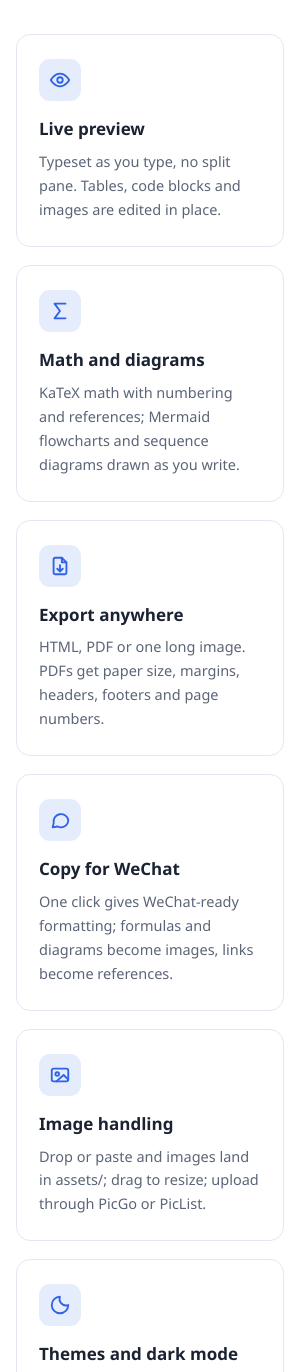
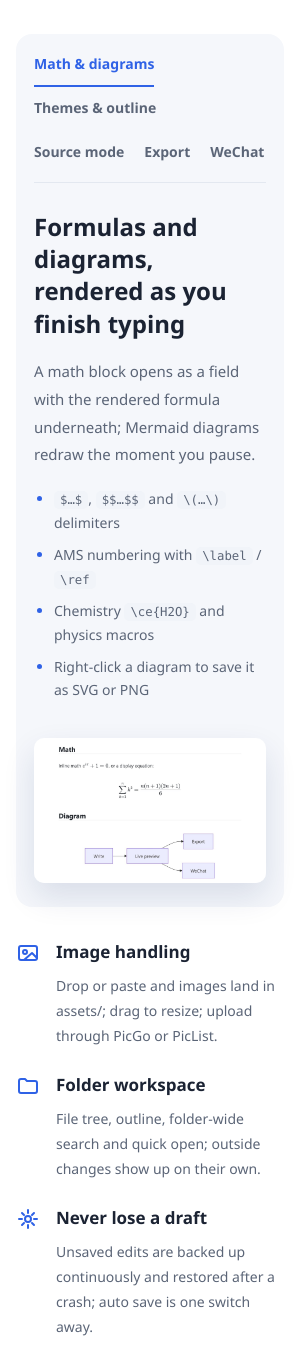
Before and after one commit to whyun-pages/posemark, an Electron app: page website/index.html in a window 300 px wide. Shown: the part 1280-2652 px from the top of the page. Drawn offline with Linux system fonts and the light colour scheme.

Commit message:
website: consolidate features into interactive showcase

```diff
--- a/website/index.html
+++ b/website/index.html
@@ -61,60 +61,21 @@
     </div>
   </section>
 
-  <section class="block" id="features">
+  <section class="block feature-section" id="features">
     <div class="wrap">
       <div class="section-head">
         <h2><span lang="zh-CN">专心写，排版交给它</span><span lang="en">Focus on writing, the layout takes care of itself</span></h2>
         <p><span lang="zh-CN">从笔记、技术文档到公众号文章，常用的 Markdown 写作场景都照顾到了。</span><span lang="en">From notes and technical docs to newsletter posts — the everyday Markdown jobs are covered.</span></p>
       </div>
-      <div class="features">
-        <div class="feature">
-          <div class="ico"><svg viewBox="0 0 24 24" fill="none" stroke="currentColor" stroke-width="2" stroke-linecap="round" stroke-linejoin="round"><path d="M2 12s3.6-7 10-7 10 7 10 7-3.6 7-10 7S2 12 2 12z"/><circle cx="12" cy="12" r="3"/></svg></div>
-          <h3><span lang="zh-CN">实时预览</span><span lang="en">Live preview</span></h3>
-          <p><span lang="zh-CN">边写边排版，没有左右分栏。表格、代码块、图片都能就地编辑。</span><span lang="en">Typeset as you type, no split pane. Tables, code blocks and images are edited in place.</span></p>
+      <div class="feature-stage">
+        <div class="feature-tabs" role="tablist" aria-label="Posemark features" hidden>
+          <button type="button" id="feature-tab-math" role="tab" aria-controls="feature-panel-math" aria-selected="true" tabindex="0"><span lang="zh-CN">公式与图表</span><span lang="en">Math & diagrams</span></button>
+          <button type="button" id="feature-tab-dark" role="tab" aria-controls="feature-panel-dark" aria-selected="false" tabindex="-1"><span lang="zh-CN">主题与大纲</span><span lang="en">Themes & outline</span></button>
+          <button type="button" id="feature-tab-source" role="tab" aria-controls="feature-panel-source" aria-selected="false" tabindex="-1"><span lang="zh-CN">源代码</span><span lang="en">Source mode</span></button>
+          <button type="button" id="feature-tab-export" role="tab" aria-controls="feature-panel-export" aria-selected="false" tabindex="-1"><span lang="zh-CN">导出文档</span><span lang="en">Export</span></button>
+          <button type="button" id="feature-tab-wechat" role="tab" aria-controls="feature-panel-wechat" aria-selected="false" tabindex="-1"><span lang="zh-CN">公众号排版</span><span lang="en">WeChat</span></button>
         </div>
-        <div class="feature">
-          <div class="ico"><svg viewBox="0 0 24 24" fill="none" stroke="currentColor" stroke-width="2" stroke-linecap="round" stroke-linejoin="round"><path d="M18 4H6l6 8-6 8h12"/></svg></div>
-          <h3><span lang="zh-CN">公式与图表</span><span lang="en">Math and diagrams</span></h3>
-          <p><span lang="zh-CN">KaTeX 公式、公式编号与引用，Mermaid 流程图、时序图随写随画。</span><span lang="en">KaTeX math with numbering and references; Mermaid flowcharts and sequence diagrams drawn as you write.</span></p>
-        </div>
-        <div class="feature">
-          <div class="ico"><svg viewBox="0 0 24 24" fill="none" stroke="currentColor" stroke-width="2" stroke-linecap="round" stroke-linejoin="round"><path d="M14 3H7a2 2 0 0 0-2 2v14a2 2 0 0 0 2 2h10a2 2 0 0 0 2-2V8z"/><path d="M14 3v5h5M9 15l3 3 3-3M12 11v7"/></svg></div>
-          <h3><span lang="zh-CN">多种导出</span><span lang="en">Export anywhere</span></h3>
-          <p><span lang="zh-CN">HTML、PDF、长图一键导出。PDF 可设纸张、边距、页眉页脚和页码。</span><span lang="en">HTML, PDF or one long image. PDFs get paper size, margins, headers, footers and page numbers.</span></p>
-        </div>
-        <div class="feature">
-          <div class="ico"><svg viewBox="0 0 24 24" fill="none" stroke="currentColor" stroke-width="2" stroke-linecap="round" stroke-linejoin="round"><path d="M21 12a8 8 0 0 1-11.6 7.1L4 20l1.1-4.6A8 8 0 1 1 21 12z"/></svg></div>
-          <h3><span lang="zh-CN">复制到公众号</span><span lang="en">Copy for WeChat</span></h3>
-          <p><span lang="zh-CN">一键生成公众号可用的排版，公式和图表自动转图，链接整理成参考链接。</span><span lang="en">One click gives WeChat-ready formatting; formulas and diagrams become images, links become references.</span></p>
-        </div>
-        <div class="feature">
-          <div class="ico"><svg viewBox="0 0 24 24" fill="none" stroke="currentColor" stroke-width="2" stroke-linecap="round" stroke-linejoin="round"><rect x="3" y="5" width="18" height="14" rx="2"/><circle cx="9" cy="11" r="2"/><path d="m21 17-5-5-8 7"/></svg></div>
-          <h3><span lang="zh-CN">图片管理</span><span lang="en">Image handling</span></h3>
-          <p><span lang="zh-CN">拖入、粘贴截图自动存到 assets；拖动调整大小；支持 PicGo / PicList 上传图床。</span><span lang="en">Drop or paste and images land in assets/; drag to resize; upload through PicGo or PicList.</span></p>
-        </div>
-        <div class="feature">
-          <div class="ico"><svg viewBox="0 0 24 24" fill="none" stroke="currentColor" stroke-width="2" stroke-linecap="round" stroke-linejoin="round"><path d="M12 3a9 9 0 1 0 9 9 7 7 0 0 1-9-9z"/></svg></div>
-          <h3><span lang="zh-CN">主题与深色模式</span><span lang="en">Themes and dark mode</span></h3>
-          <p><span lang="zh-CN">内置 5 套主题，可跟随系统深色模式，也能用自定义 CSS 微调。</span><span lang="en">Five built-in themes that follow the system dark mode, plus your own CSS on top.</span></p>
-        </div>
-        <div class="feature">
-          <div class="ico"><svg viewBox="0 0 24 24" fill="none" stroke="currentColor" stroke-width="2" stroke-linecap="round" stroke-linejoin="round"><path d="M3 7a2 2 0 0 1 2-2h4l2 2h8a2 2 0 0 1 2 2v8a2 2 0 0 1-2 2H5a2 2 0 0 1-2-2z"/></svg></div>
-          <h3><span lang="zh-CN">文件夹工作区</span><span lang="en">Folder workspace</span></h3>
-          <p><span lang="zh-CN">文件树、大纲、全文搜索、快速打开，外部改动自动同步。</span><span lang="en">File tree, outline, folder-wide search and quick open; outside changes show up on their own.</span></p>
-        </div>
-        <div class="feature">
-          <div class="ico"><svg viewBox="0 0 24 24" fill="none" stroke="currentColor" stroke-width="2" stroke-linecap="round" stroke-linejoin="round"><path d="M12 3v3m0 12v3M3 12h3m12 0h3M6 6l2 2m8 8 2 2M6 18l2-2m8-8 2-2"/><circle cx="12" cy="12" r="3"/></svg></div>
-          <h3><span lang="zh-CN">不丢稿</span><span lang="en">Never lose a draft</span></h3>
-          <p><span lang="zh-CN">未保存的修改随时备份，崩溃或断电后可一键恢复；也可开启自动保存。</span><span lang="en">Unsaved edits are backed up continuously and restored after a crash; auto save is one switch away.</span></p>
-        </div>
-      </div>
-    </div>
-  </section>
-
-  <section class="block soft">
-    <div class="wrap">
-      <div class="showcase">
+        <article class="feature-panel" id="feature-panel-math" role="tabpanel" aria-labelledby="feature-tab-math" tabindex="0">
         <div class="copy">
           <h3><span lang="zh-CN">公式、图表，写完就看到</span><span lang="en">Formulas and diagrams, rendered as you finish typing</span></h3>
           <p><span lang="zh-CN">公式块打开时是一个编辑框，下方实时显示渲染结果；Mermaid 图表在你停笔的瞬间重新绘制。</span><span lang="en">A math block opens as a field with the rendered formula underneath; Mermaid diagrams redraw the moment you pause.</span></p>
@@ -125,26 +86,23 @@
             <li><span lang="zh-CN">图表可右键另存为 SVG / PNG</span><span lang="en">Right-click a diagram to save it as SVG or PNG</span></li>
           </ul>
         </div>
-        <div class="shot"><img data-shot="math" src="assets/screenshots/math-zh.jpg" width="1600" height="1000" loading="lazy" alt=""></div>
-      </div>
-
-      <div class="showcase flip">
+        <div class="shot"><img data-shot="math" src="assets/screenshots/math-zh.jpg" width="1600" height="1000" loading="lazy" alt="Posemark: Math & diagrams"></div>
+        </article>
+        <article class="feature-panel" id="feature-panel-dark" role="tabpanel" aria-labelledby="feature-tab-dark" tabindex="0">
         <div class="copy">
           <h3><span lang="zh-CN">深色模式与大纲</span><span lang="en">Dark mode and outline</span></h3>
-          <p><span lang="zh-CN">浅色、深色各选一套主题，随系统自动切换。左侧大纲面板可折叠、可筛选，当前所在章节始终高亮，点一下即可跳转。</span><span lang="en">Pick a light and a dark theme and let the system switch between them. The outline panel on the left folds, filters, keeps your current section highlighted and jumps on a click.</span></p>
+          <p><span lang="zh-CN">内置 5 套主题，浅色、深色各选一套，随系统自动切换，也能用自定义 CSS 微调。左侧大纲面板可折叠、可筛选，当前所在章节始终高亮，点一下即可跳转。</span><span lang="en">Choose from five built-in themes, pick a light and a dark theme, and let the system switch between them. Custom CSS lets you fine-tune the result. The outline panel on the left folds, filters, keeps your current section highlighted and jumps on a click.</span></p>
         </div>
-        <div class="shot"><img data-shot="dark" src="assets/screenshots/dark-zh.jpg" width="1600" height="876" loading="lazy" alt=""></div>
-      </div>
-
-      <div class="showcase">
+        <div class="shot"><img data-shot="dark" src="assets/screenshots/dark-zh.jpg" width="1600" height="876" loading="lazy" alt="Posemark: Themes & outline"></div>
+        </article>
+        <article class="feature-panel" id="feature-panel-source" role="tabpanel" aria-labelledby="feature-tab-source" tabindex="0">
         <div class="copy">
           <h3><span lang="zh-CN">随时切回源代码</span><span lang="en">Source code, one shortcut away</span></h3>
           <p><span lang="zh-CN">按 <kbd>Ctrl</kbd> + <kbd>/</kbd> 进入源代码模式：等宽字体、语法高亮，标题按级别放大，代码块和引用依然一目了然。</span><span lang="en">Press <kbd>Ctrl</kbd> + <kbd>/</kbd> for source mode: monospace, syntax-highlighted, headings sized by level, fences and quotes still easy to spot.</span></p>
         </div>
-        <div class="shot"><img data-shot="source" src="assets/screenshots/source-zh.jpg" width="1600" height="1000" loading="lazy" alt=""></div>
-      </div>
-
-      <div class="showcase flip">
+        <div class="shot"><img data-shot="source" src="assets/screenshots/source-zh.jpg" width="1600" height="1000" loading="lazy" alt="Posemark: Source mode"></div>
+        </article>
+        <article class="feature-panel" id="feature-panel-export" role="tabpanel" aria-labelledby="feature-tab-export" tabindex="0">
         <div class="copy">
           <h3><span lang="zh-CN">导出得体的 PDF 与网页</span><span lang="en">Exports that look the part</span></h3>
           <p><span lang="zh-CN">导出主题、默认文件夹、纸张、边距、页眉页脚、页码、一级标题分页，都集中在「偏好设置 › 导出」里，也能在文档的 front matter 里单独指定。</span><span lang="en">Export theme, default folder, paper, margins, headers, footers, page numbers and page breaks all live under Preferences › Export — and every document can override them in its front matter.</span></p>
@@ -154,15 +112,32 @@
             <li><span lang="zh-CN">作者、关键词写入 PDF 属性</span><span lang="en">Author and keywords in the PDF properties</span></li>
           </ul>
         </div>
-        <div class="shot"><img data-shot="export" src="assets/screenshots/export-zh.jpg" width="1600" height="1095" loading="lazy" alt=""></div>
-      </div>
-
-      <div class="showcase">
+        <div class="shot"><img data-shot="export" src="assets/screenshots/export-zh.jpg" width="1600" height="1095" loading="lazy" alt="Posemark: Export"></div>
+        </article>
+        <article class="feature-panel" id="feature-panel-wechat" role="tabpanel" aria-labelledby="feature-tab-wechat" tabindex="0">
         <div class="copy">
           <h3><span lang="zh-CN">一键复制到微信公众号</span><span lang="en">Copy straight into WeChat</span></h3>
           <p><span lang="zh-CN">公众号会丢掉所有样式表，Posemark 把排版写成行内样式再放进剪贴板。左边挑样式、强调色、字号和行距，右边的手机预览立刻显示粘贴后的效果，公式和图表自动转成图片。</span><span lang="en">WeChat's editor drops every stylesheet, so Posemark writes the formatting as inline styles. Pick a style, accent colour, font size and spacing on the left; the phone preview on the right shows the pasted result at once, with formulas and diagrams turned into images.</span></p>
         </div>
-        <div class="shot"><img data-shot="wechat" src="assets/screenshots/wechat-zh.jpg" width="1600" height="844" loading="lazy" alt=""></div>
+        <div class="shot"><img data-shot="wechat" src="assets/screenshots/wechat-zh.jpg" width="1600" height="844" loading="lazy" alt="Posemark: WeChat"></div>
+        </article>
+      </div>
+      <div class="feature-essentials">
+        <article class="feature feature-essential">
+          <div class="ico"><svg viewBox="0 0 24 24" fill="none" stroke="currentColor" stroke-width="2" stroke-linecap="round" stroke-linejoin="round"><rect x="3" y="5" width="18" height="14" rx="2"/><circle cx="9" cy="11" r="2"/><path d="m21 17-5-5-8 7"/></svg></div>
+          <h3><span lang="zh-CN">图片管理</span><span lang="en">Image handling</span></h3>
+          <p><span lang="zh-CN">拖入、粘贴截图自动存到 assets；拖动调整大小；支持 PicGo / PicList 上传图床。</span><span lang="en">Drop or paste and images land in assets/; drag to resize; upload through PicGo or PicList.</span></p>
+        </article>
+        <article class="feature feature-essential">
+          <div class="ico"><svg viewBox="0 0 24 24" fill="none" stroke="currentColor" stroke-width="2" stroke-linecap="round" stroke-linejoin="round"><path d="M3 7a2 2 0 0 1 2-2h4l2 2h8a2 2 0 0 1 2 2v8a2 2 0 0 1-2 2H5a2 2 0 0 1-2-2z"/></svg></div>
+          <h3><span lang="zh-CN">文件夹工作区</span><span lang="en">Folder workspace</span></h3>
+          <p><span lang="zh-CN">文件树、大纲、全文搜索、快速打开，外部改动自动同步。</span><span lang="en">File tree, outline, folder-wide search and quick open; outside changes show up on their own.</span></p>
+        </article>
+        <article class="feature feature-essential">
+          <div class="ico"><svg viewBox="0 0 24 24" fill="none" stroke="currentColor" stroke-width="2" stroke-linecap="round" stroke-linejoin="round"><path d="M12 3v3m0 12v3M3 12h3m12 0h3M6 6l2 2m8 8 2 2M6 18l2-2m8-8 2-2"/><circle cx="12" cy="12" r="3"/></svg></div>
+          <h3><span lang="zh-CN">不丢稿</span><span lang="en">Never lose a draft</span></h3>
+          <p><span lang="zh-CN">未保存的修改随时备份，崩溃或断电后可一键恢复；也可开启自动保存。</span><span lang="en">Unsaved edits are backed up continuously and restored after a crash; auto save is one switch away.</span></p>
+        </article>
       </div>
     </div>
   </section>
--- a/website/site.js
+++ b/website/site.js
@@ -37,6 +37,37 @@
     apply(next);
   });
 
+  // Feature tabs activate on click or Enter/Space; arrow keys move focus.
+  var stage = document.querySelector('.feature-stage');
+  if (stage) {
+    var tabs = Array.from(stage.querySelectorAll('[role="tab"]'));
+    var panels = Array.from(stage.querySelectorAll('[role="tabpanel"]'));
+    function selectFeature(tab) {
+      tabs.forEach(function (item) {
+        var selected = item === tab;
+        item.setAttribute('aria-selected', String(selected));
+        item.tabIndex = selected ? 0 : -1;
+      });
+      panels.forEach(function (panel) { panel.hidden = panel.id !== tab.getAttribute('aria-controls'); });
+    }
+    tabs.forEach(function (tab, index) {
+      tab.addEventListener('click', function () { selectFeature(tab); });
+      tab.addEventListener('keydown', function (event) {
+        var next;
+        if (event.key === 'ArrowRight') next = (index + 1) % tabs.length;
+        if (event.key === 'ArrowLeft') next = (index - 1 + tabs.length) % tabs.length;
+        if (event.key === 'Home') next = 0;
+        if (event.key === 'End') next = tabs.length - 1;
+        if (next === undefined) return;
+        event.preventDefault();
+        tabs[next].focus();
+      });
+    });
+    selectFeature(tabs[0]);
+    stage.classList.add('is-ready');
+    stage.querySelector('[role="tablist"]').hidden = false;
+  }
+
   // docs: highlight the section in view
   var links = document.querySelectorAll('.docs-nav a[href^="#"]');
   if (links.length && 'IntersectionObserver' in window) {
--- a/website/style.css
+++ b/website/style.css
@@ -107,32 +107,32 @@ section.soft { background: var(--bg-soft); }
 .section-head h2 { font-size: clamp(28px, 3.4vw, 38px); line-height: 1.2; margin: 0 0 14px; letter-spacing: -.3px; }
 .section-head p { color: var(--fg-muted); margin: 0; font-size: 17px; }
 
-.features { display: grid; grid-template-columns: repeat(4, 1fr); gap: 18px; }
-.feature { background: var(--bg-card); border: 1px solid var(--border); border-radius: var(--radius); padding: 24px 22px; }
-.feature .ico {
-  width: 42px; height: 42px; border-radius: 11px; display: grid; place-items: center; margin-bottom: 14px;
-  background: color-mix(in srgb, var(--brand) 12%, transparent); color: var(--brand);
-}
-.feature .ico svg { width: 22px; height: 22px; }
-.feature h3 { margin: 0 0 6px; font-size: 17px; }
-.feature p { margin: 0; color: var(--fg-muted); font-size: 14.5px; line-height: 1.65; }
-
-.showcase { display: grid; grid-template-columns: 5fr 7fr; gap: 56px; align-items: center; margin-bottom: 96px; }
-.showcase:last-child { margin-bottom: 0; }
-.showcase.flip { grid-template-columns: 7fr 5fr; }
-.showcase.flip .copy { order: 2; }
-.showcase h3 { font-size: clamp(24px, 2.6vw, 30px); line-height: 1.25; margin: 0 0 14px; }
-.showcase p { color: var(--fg-muted); margin: 0 0 16px; }
-.showcase ul { margin: 0; padding: 0; list-style: none; }
-.showcase li { padding-left: 26px; position: relative; margin: 8px 0; }
-.showcase li::before { content: ""; position: absolute; left: 4px; top: .7em; width: 10px; height: 10px; border-radius: 3px; background: var(--accent); }
-.shot { border-radius: 12px; overflow: hidden; box-shadow: var(--shadow), 0 0 0 1px var(--border); background: var(--bg-card); }
-/* feature shots are cropped to the part that matters, so they sit on a tinted mat instead of a window frame */
-.showcase .shot {
-  padding: 22px; border-radius: 18px; box-shadow: none;
-  background: linear-gradient(135deg, color-mix(in srgb, var(--brand) 16%, var(--bg-soft)), color-mix(in srgb, #7a5cff 14%, var(--bg-soft)));
-}
-.showcase .shot img { border-radius: 10px; box-shadow: var(--shadow), 0 0 0 1px var(--border); }
+/* One stage presents each feature once, alongside its real screenshot. */
+.feature-stage { background: var(--bg-soft); border-radius: 16px; padding: 0 36px 36px; }
+.feature-tabs { display: flex; gap: 28px; border-bottom: 1px solid var(--border); margin-bottom: 36px; }
+.feature-tabs[hidden], .feature-panel[hidden] { display: none; }
+.feature-tabs button { position: relative; padding: 22px 0 18px; border: 0; background: none; font: inherit; font-size: 15px; font-weight: 600; color: var(--fg-muted); cursor: pointer; }
+.feature-tabs button:hover { color: var(--fg); }
+.feature-tabs button[aria-selected="true"] { color: var(--brand); }
+.feature-tabs button[aria-selected="true"]::after { content: ""; position: absolute; bottom: -1px; left: 0; right: 0; height: 2px; background: var(--brand); }
+.feature-tabs button:focus-visible, .feature-panel:focus-visible { outline: 2px solid var(--brand); outline-offset: 5px; border-radius: 3px; }
+.feature-panel { display: grid; grid-template-columns: minmax(0, .85fr) minmax(0, 1.4fr); gap: 40px; align-items: center; min-height: 420px; }
+.feature-panel + .feature-panel { margin-top: 48px; }
+.feature-stage.is-ready .feature-panel { margin-top: 0; }
+.feature-panel .copy, .feature-panel .shot { min-width: 0; }
+.feature-panel h3 { font-size: clamp(24px, 2.5vw, 30px); line-height: 1.35; text-wrap: balance; margin: 0 0 18px; }
+.feature-panel p { color: var(--fg-muted); margin: 0 0 18px; font-size: 15px; line-height: 1.85; }
+.feature-panel ul { padding-left: 20px; margin: 0; color: var(--fg-muted); font-size: 14px; }
+.feature-panel li { margin: 8px 0; }
+.feature-panel li::marker { color: var(--brand); }
+.feature-panel .shot img { width: 100%; height: auto; border-radius: 10px; box-shadow: 0 14px 32px rgba(20,40,100,.12); }
+.feature-essentials { display: grid; grid-template-columns: repeat(3, minmax(0, 1fr)); gap: 40px; margin-top: 40px; }
+.feature { min-width: 0; }
+.feature .ico { color: var(--brand); margin-bottom: 14px; }
+.feature .ico svg { display: block; width: 24px; height: 24px; }
+.feature h3 { margin: 0 0 8px; font-size: 17px; line-height: 1.5; }
+.feature p { margin: 0; color: var(--fg-muted); font-size: 14px; line-height: 1.8; }
+#features ::selection { background: color-mix(in srgb, var(--brand) 22%, var(--bg)); color: var(--fg); }
 
 .downloads { display: grid; grid-template-columns: repeat(3, 1fr); gap: 18px; }
 .dl { background: var(--bg-card); border: 1px solid var(--border); border-radius: var(--radius); padding: 28px; display: flex; flex-direction: column; }
@@ -178,18 +178,26 @@ section.soft { background: var(--bg-soft); }
 
 /* ------------------------------------------------------------------ small screens */
 @media (max-width: 980px) {
-  .features { grid-template-columns: repeat(2, 1fr); }
-  .showcase, .showcase.flip { grid-template-columns: 1fr; gap: 28px; }
-  .showcase.flip .copy { order: 0; }
+  .feature-stage { padding: 0 24px 28px; }
+  .feature-tabs { gap: 24px; }
+  .feature-panel { grid-template-columns: minmax(0, 1fr); gap: 28px; min-height: 0; }
+  .feature-panel .copy { max-width: 65ch; }
+  .feature-essentials { gap: 28px; }
   .downloads { grid-template-columns: 1fr; }
   .docs { grid-template-columns: 1fr; }
   .docs-nav { position: static; max-height: none; border-bottom: 1px solid var(--border); padding-bottom: 16px; }
 }
 @media (max-width: 640px) {
+  .feature-stage { padding: 0 18px 24px; }
+  .feature-tabs { flex-wrap: wrap; gap: 0 20px; margin-bottom: 28px; padding: 8px 0; }
+  .feature-tabs button { flex-shrink: 0; font-size: 14px; padding: 10px 0; }
+  .feature-essentials { grid-template-columns: minmax(0, 1fr); gap: 24px; margin-top: 32px; }
+  .feature-essential { display: grid; grid-template-columns: 24px minmax(0, 1fr); column-gap: 16px; }
+  .feature-essential .ico { grid-row: 1 / 3; margin-top: 2px; }
+  .feature-essential h3, .feature-essential p { grid-column: 2; }
   .wrap { padding: 0 16px; }
   .nav a.hide-sm { display: none; }
   .nav { gap: 14px; }
-  .features { grid-template-columns: 1fr; }
   section.block { padding: 64px 0; }
   .hero { padding-top: 56px; }
   .site-footer nav { margin-left: 0; }
```
